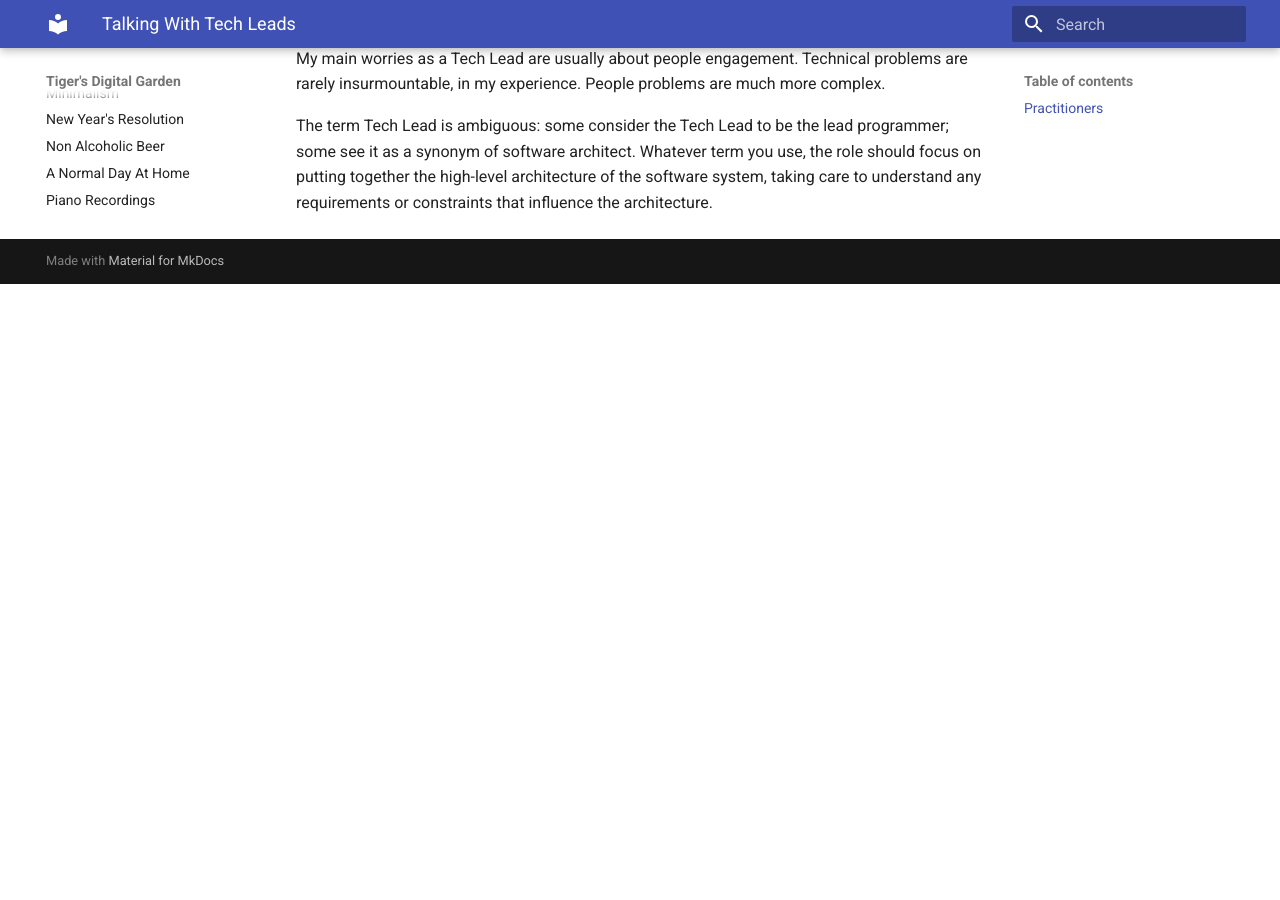
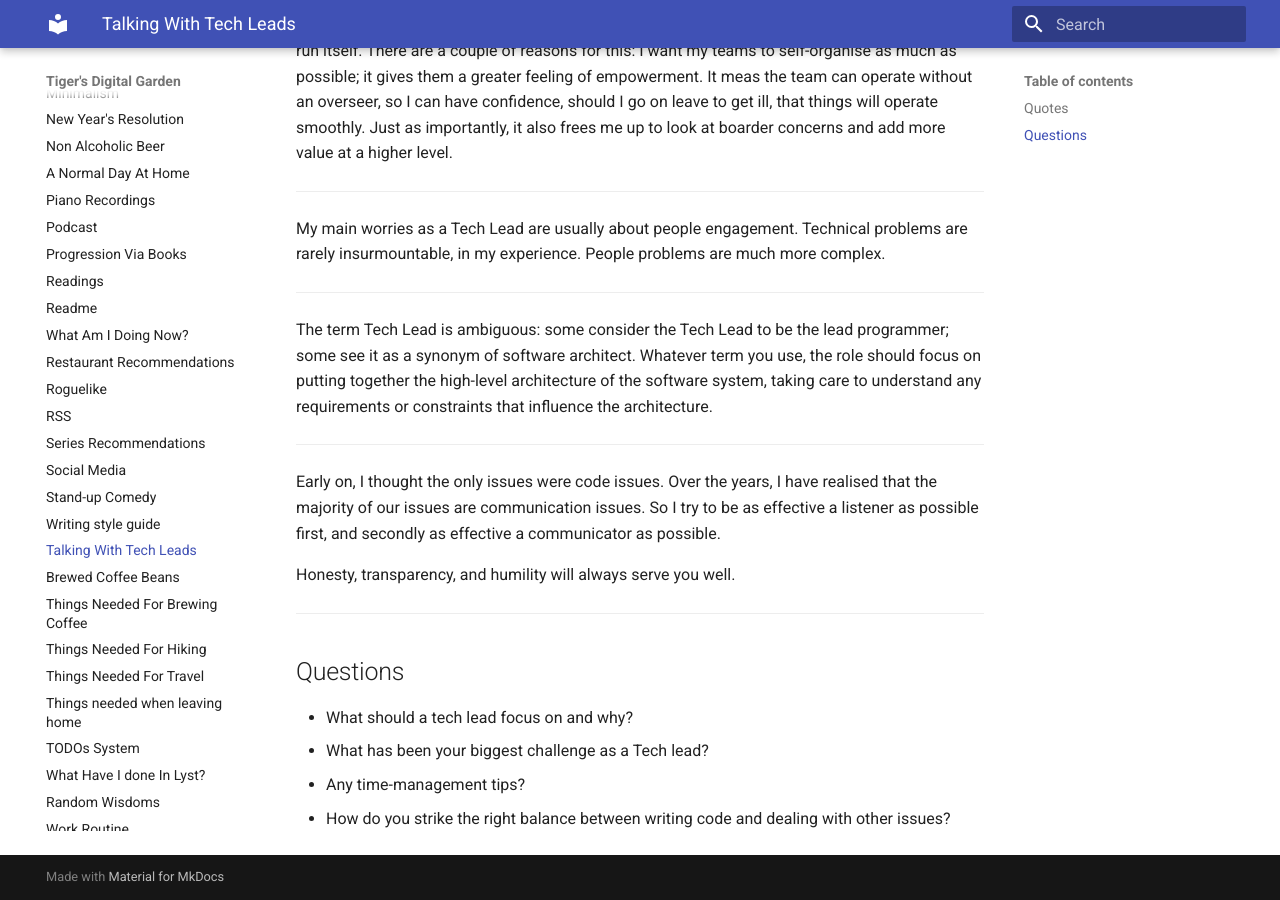
Before and after one commit to ynotstartups/notes, an MkDocs documentation site: the page built from notes/talking-with-tech-leads.md, in a window 1280 px wide and 900 px high, scrolled down 783 px. Built offline with MkDocs 1.6.1 and Material for MkDocs 9.7.7, drawn with Linux system fonts in a browser that asks for light colours; before the commit the page ends 1067 px from its top, so only the background shows below that.

Commit message:
add quotes and the questions from book

```diff
--- a/notes/talking-with-tech-leads.md
+++ b/notes/talking-with-tech-leads.md
@@ -1,12 +1,16 @@
 # Talking With Tech Leads
 
-## Practitioners
+## Quotes
 
 With a role split across several dimensions, effective time-management becomes even more important, so, I asked each person to share their own approach. They describe where to find time, how to identify tasks, strategies for delegation and, most importantly, how to maintain the delicate balance of heads-down time in code and juggling their other responsibilities.
+
+______________________________________________________________________
 
 A set of people does not make a team. It only exists as a group.
 A team is a set of people working towards a common goal.
 An effective leader aligns people towards that goal.
+
+______________________________________________________________________
 
 Focus on growing developers, common practice is to meet one-on-one with each developer to find out
 
@@ -15,10 +19,33 @@ Focus on growing developers, common practice is to meet one-on-one with each dev
 - what they consider their strengths
   With this information, the Tech Lead constantly seeks ways to match interests and opportunities across the team.
 
+______________________________________________________________________
+
 Appreciates different strengths that each person brings to the team.
+
+______________________________________________________________________
 
 Make myself redundant: I work to ensure the team has the skills, knowledge, and experience to run itself. There are a couple of reasons for this: I want my teams to self-organise as much as possible; it gives them a greater feeling of empowerment. It meas the team can operate without an overseer, so I can have confidence, should I go on leave to get ill, that things will operate smoothly. Just as importantly, it also frees me up to look at boarder concerns and add more value at a higher level.
 
+______________________________________________________________________
+
 My main worries as a Tech Lead are usually about people engagement. Technical problems are rarely insurmountable, in my experience. People problems are much more complex.
 
+______________________________________________________________________
+
 The term Tech Lead is ambiguous: some consider the Tech Lead to be the lead programmer; some see it as a synonym of software architect. Whatever term you use, the role should focus on putting together the high-level architecture of the software system, taking care to understand any requirements or constraints that influence the architecture.
+
+______________________________________________________________________
+
+Early on, I thought the only issues were code issues. Over the years, I have realised that the majority of our issues are communication issues. So I try to be as effective a listener as possible first, and secondly as effective a communicator as possible.
+
+Honesty, transparency, and humility will always serve you well.
+
+______________________________________________________________________
+
+## Questions
+
+- What should a tech lead focus on and why?
+- What has been your biggest challenge as a Tech lead?
+- Any time-management tips?
+- How do you strike the right balance between writing code and dealing with other issues?
```
